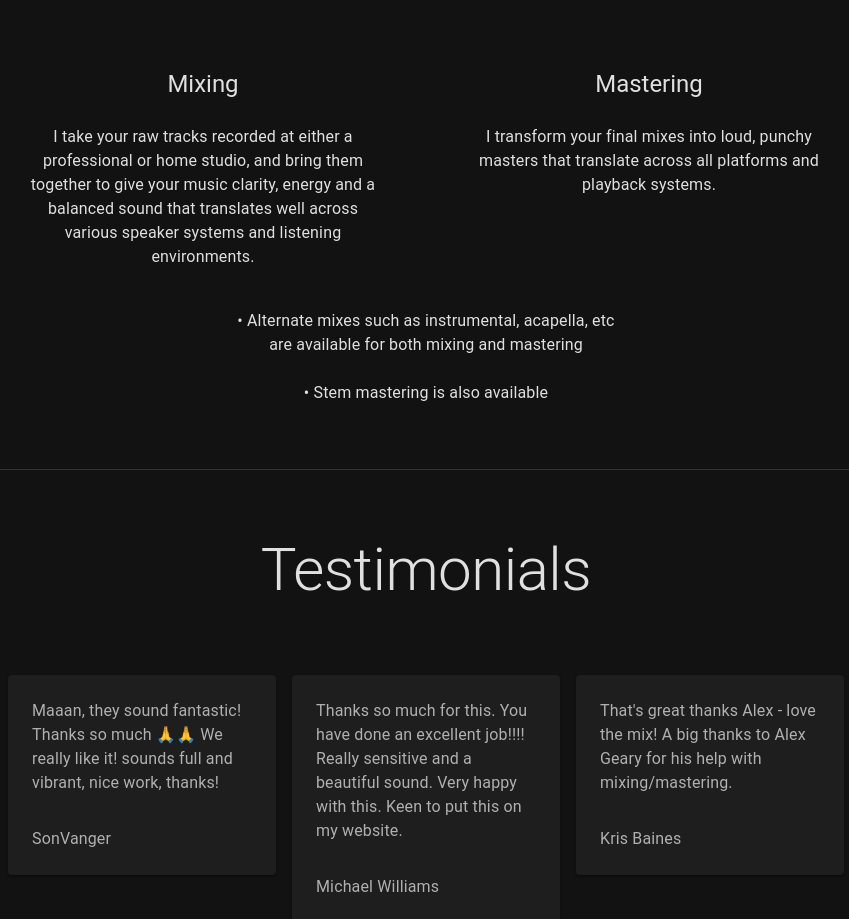
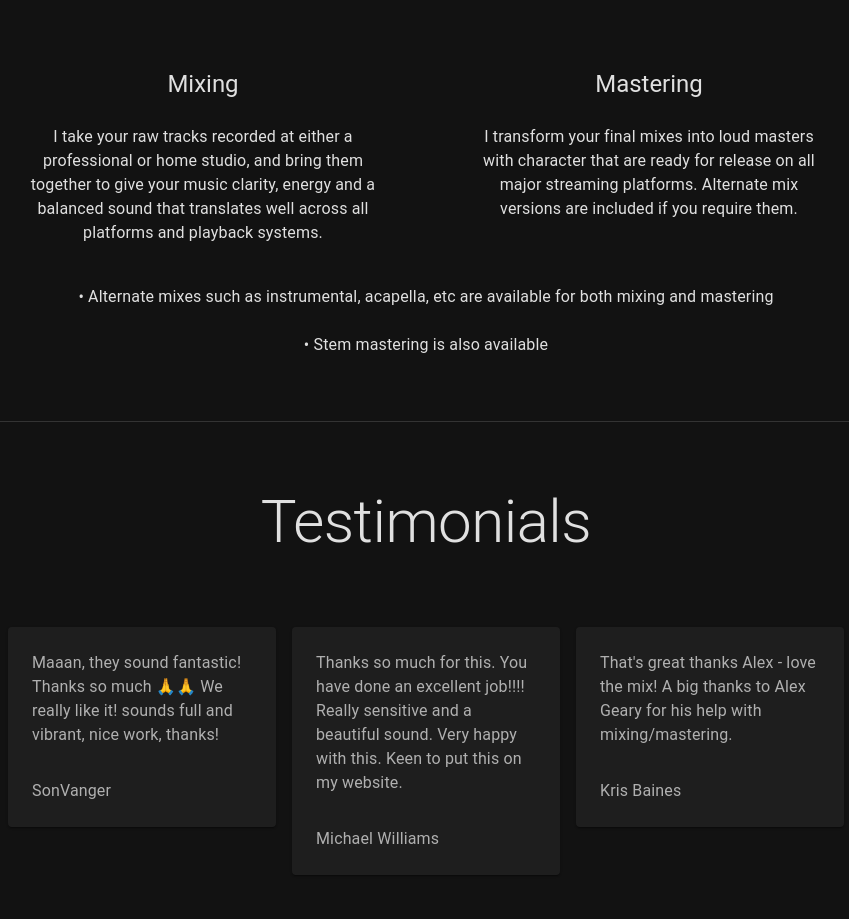
Before and after one commit to alexgeary37/agmasteringClient, a React (Create React App) app: page / in a window 1280 px wide. Shown: the part 1860-2779 px from the top of the page, without its empty margins (214-1063 px from the left). Built offline with nearby package versions, Linux system fonts and the light colour scheme; no server answers; some icons are missing.

Commit message:
Change mastering def

```diff
--- a/src/components/home/ServicesSection.jsx
+++ b/src/components/home/ServicesSection.jsx
@@ -41,7 +41,7 @@ export default function ServicesSection() {
                   I take your raw tracks recorded at either a professional or
                   home studio, and bring them together to give your music
                   clarity, energy and a balanced sound that translates well
-                  across various speaker systems and listening environments.
+                  across all platforms and playback systems.
                 </Typography>
               </Container>
             </Box>
@@ -62,22 +62,25 @@ export default function ServicesSection() {
               </Typography>
               <Container>
                 <Typography variant="body1" align="center" sx={{ mt: "3vh" }}>
-                  I transform your final mixes into loud, punchy masters that
-                  translate across all platforms and playback systems.
+                  I transform your final mixes into loud masters with character
+                  that are ready for release on all major streaming platforms.
+                  Alternate mix versions are included if you require them.
                 </Typography>
               </Container>
             </Box>
           </Grid>
         </Grid>
-        <Container maxWidth="xs" sx={{ mt: { xs: "3vh", sm: "5vh" } }}>
-          <Typography variant="body1" align="center">
-            • Alternate mixes such as instrumental, acapella, etc are available
-            for both mixing and mastering
-          </Typography>
-          <Typography variant="body1" align="center" mt={"3vh"}>
-            • Stem mastering is also available
-          </Typography>
-        </Container>
+        <Grid item xs={12} sm={6} mt={"5vh"}>
+          <Box textAlign="center">
+            <Typography variant="body1" align="center">
+              • Alternate mixes such as instrumental, acapella, etc are
+              available for both mixing and mastering
+            </Typography>
+            <Typography variant="body1" align="center" mt={"3vh"}>
+              • Stem mastering is also available
+            </Typography>
+          </Box>
+        </Grid>
       </Container>
     </Box>
   );
```
